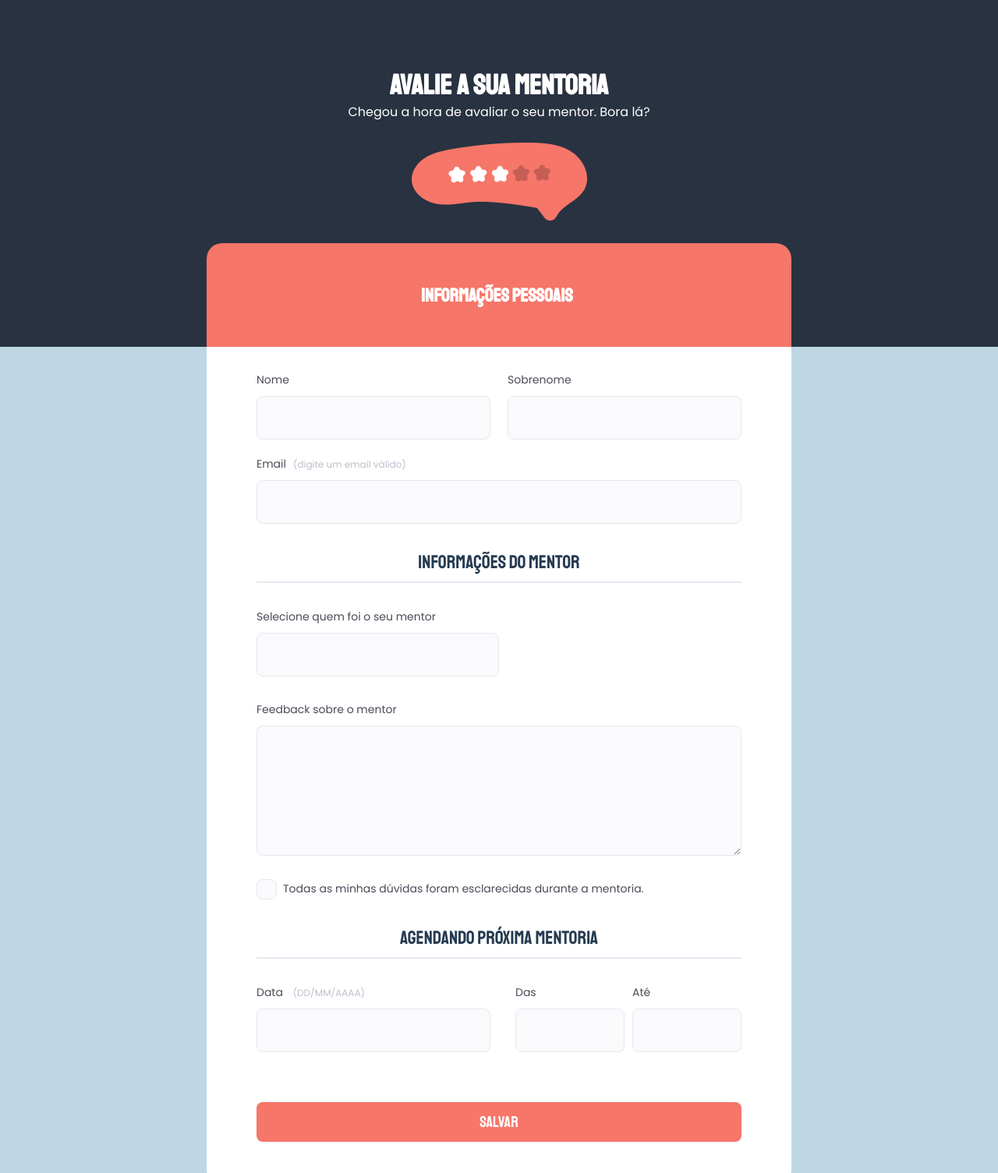
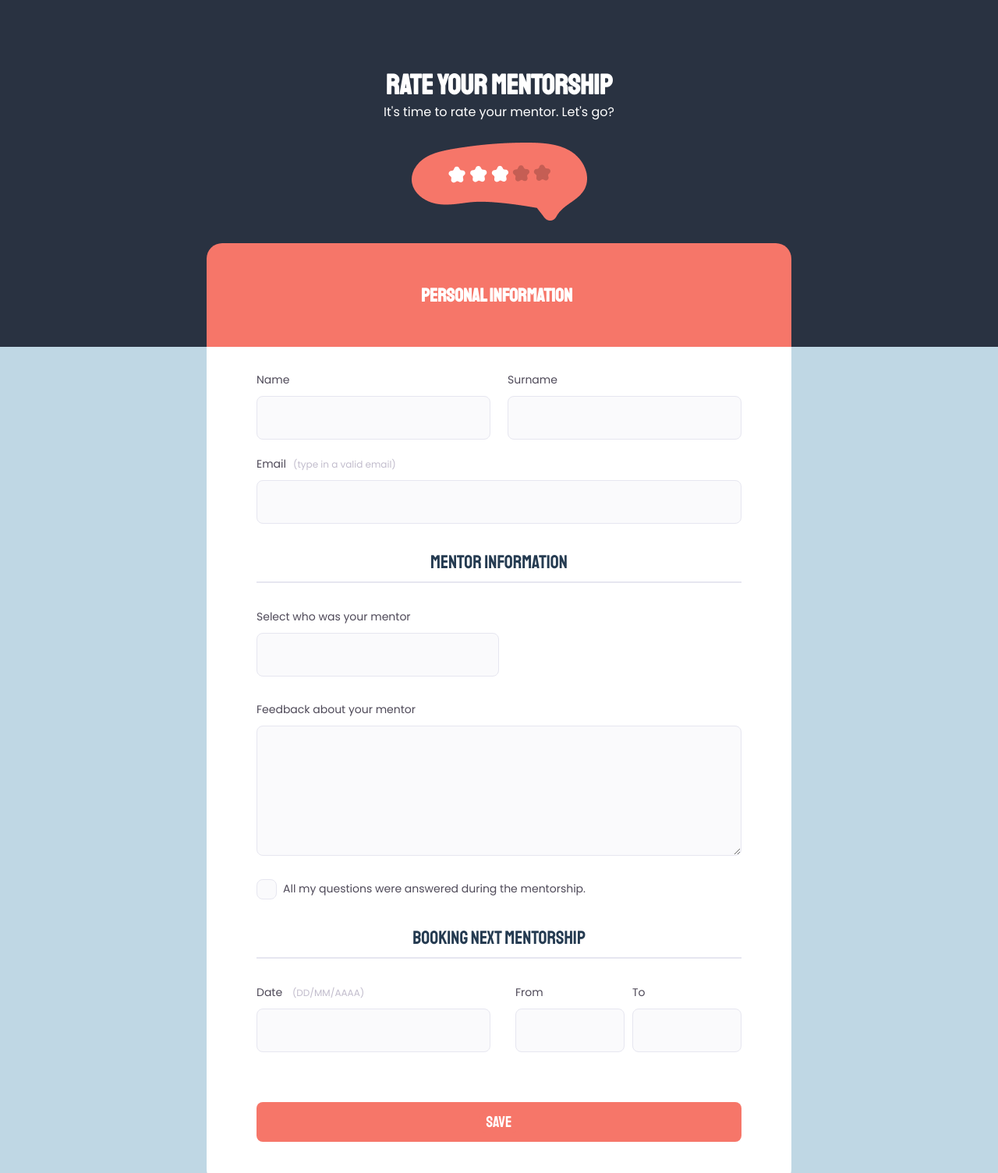
Before and after one commit to samuuhzica/Form2stage3, a plain HTML site: page index.html in a window 1280 px wide. Shown: the part 20-1525 px from the top of the page at 78% size. Drawn offline with Linux system fonts and the light colour scheme.

Commit message:
Update index.html
Change from Portuguese to English

```diff
--- a/index.html
+++ b/index.html
@@ -7,7 +7,7 @@
     <meta charset="UTF-8" />
     <meta name="viewport" content="width=device-width, initial-scale=1.0" />
 
-    <title>Avalie a sua mentoria</title>
+    <title>Rate your mentorship</title>
 
     <link
       href="https://fonts.googleapis.com/css2?family=Poppins&family=Staatliches&display=swap"
@@ -20,30 +20,30 @@
     <div class="page">
       <header>
         <div class="top">
-          <h1>AVALIE A SUA MENTORIA</h1>
-          <p>Chegou a hora de avaliar o seu mentor. Bora lá?</p>
-          <img src="images/img1.png" alt="balāo com estrelas" />
+          <h1>RATE YOUR MENTORSHIP</h1>
+          <p>It's time to rate your mentor. Let's go?</p>
+          <img src="images/img1.png" alt="ballon with stars" />
         </div>
       </header>
       <div class="heading">
-        <h2>INFORMAÇÕES PESSOAIS</h2>
+        <h2>PERSONAL INFORMATION</h2>
       </div>
       <form action="" id="my-form">
         <fieldset>
           <div class="fieldset wrapper">
             <div class="name-wrapper">
               <div class="input-wrapper">
-                <label for="name">Nome</label>
+                <label for="name">Name</label>
                 <input type="text" id="name" />
               </div>
               <div class="input-wrapper">
-                <label for="surname">Sobrenome</label>
+                <label for="surname">Surname</label>
                 <input type="text" id="surname" />
               </div>
             </div>
             <div class="input-wrapper">
               <label for="email"
-                >Email<span>(digite um email válido)</span></label
+                >Email<span>(type in a valid email)</span></label
               >
               <input type="email" id="email" />
             </div>
@@ -51,14 +51,14 @@
         </fieldset>
         <fieldset>
           <div class="fieldset-wrapper">
-            <legend>INFORMAÇÕES DO MENTOR</legend>
+            <legend>MENTOR INFORMATION</legend>
             <div class="split"></div>
             <div class="input-wrapper">
-              <label for="mentorship">Selecione quem foi o seu mentor</label>
+              <label for="mentorship">Select who was your mentor</label>
               <select name="mentorship" id="mentorship"></select>
             </div>
             <div class="input-wrapper">
-              <label for="feedback">Feedback sobre o mentor</label>
+              <label for="feedback">Feedback about your mentor</label>
               <textarea
                 name="feedback"
                 id="feedback"
@@ -69,20 +69,19 @@
             <div class="input-wrapper-check">
               <input type="checkbox" name="checkbox" id="checkbox" />
               <label for="checkbox"
-                >Todas as minhas dúvidas foram esclarecidas durante a
-                mentoria.</label
+                >All my questions were answered during the mentorship.</label
               >
             </div>
           </div>
         </fieldset>
         <fieldset>
           <div class="fieldset-wrapper">
-            <legend>AGENDANDO PRÓXIMA MENTORIA</legend>
+            <legend>BOOKING NEXT MENTORSHIP</legend>
             <div class="split"></div>
 
             <div class="booking">
               <div class="input-wrapper">
-                <label for="date">Data <span>(DD/MM/AAAA)</span></label>
+                <label for="date">Date <span>(DD/MM/AAAA)</span></label>
                 <input
                   type="text"
                   onfocus="(this.type = 'date')"
@@ -91,7 +90,7 @@
                 />
               </div>
               <div class="input-wrapper">
-                <label for="from">Das</label>
+                <label for="from">From</label>
                 <input
                   type="text"
                   onfocus="(this.type = 'time')"
@@ -100,7 +99,7 @@
                 />
               </div>
               <div class="input-wrapper">
-                <label for="to">Até</label>
+                <label for="to">To</label>
                 <input
                   type="text"
                   onfocus="(this.type = 'time')"
@@ -113,7 +112,7 @@
         </fieldset>
         <footer>
           <div class="button">
-            <input type="button" type="submit" form="my-form" value="SALVAR" />
+            <input type="button" type="submit" form="my-form" value="SAVE" />
           </div>
         </footer>
       </form>
```
